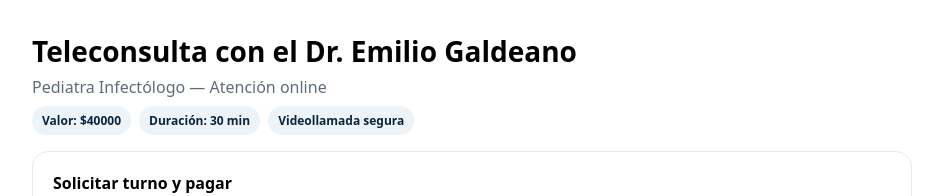
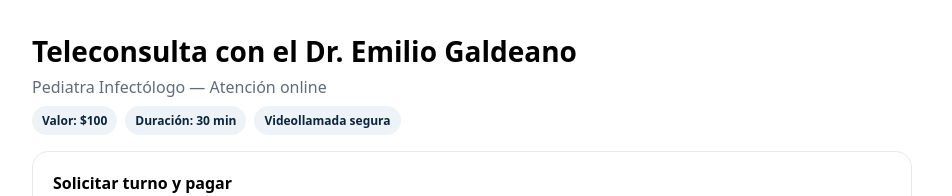
Before and after one commit to quintaelombu/telehealth-frontend, a Next.js app: page / in a window 1280 px wide. Shown: the top 196 px of the page, without its empty margins (168-1120 px from the left). Built offline with nearby package versions, Linux system fonts and the light colour scheme; no server answers.

Commit message:
Update index.js

```diff
--- a/pages/index.js
+++ b/pages/index.js
@@ -13,7 +13,7 @@ export default function Home() {
   const [msg, setMsg] = useState(null);
   const [joinUrl, setJoinUrl] = useState(null);
 
-  const price = 40000;      // 💰 Prueba $100
+  const price = 100;      // 💰 Prueba $100
   const duration = 30;    // minutos
 
   const buildStartAt = () => {
```
